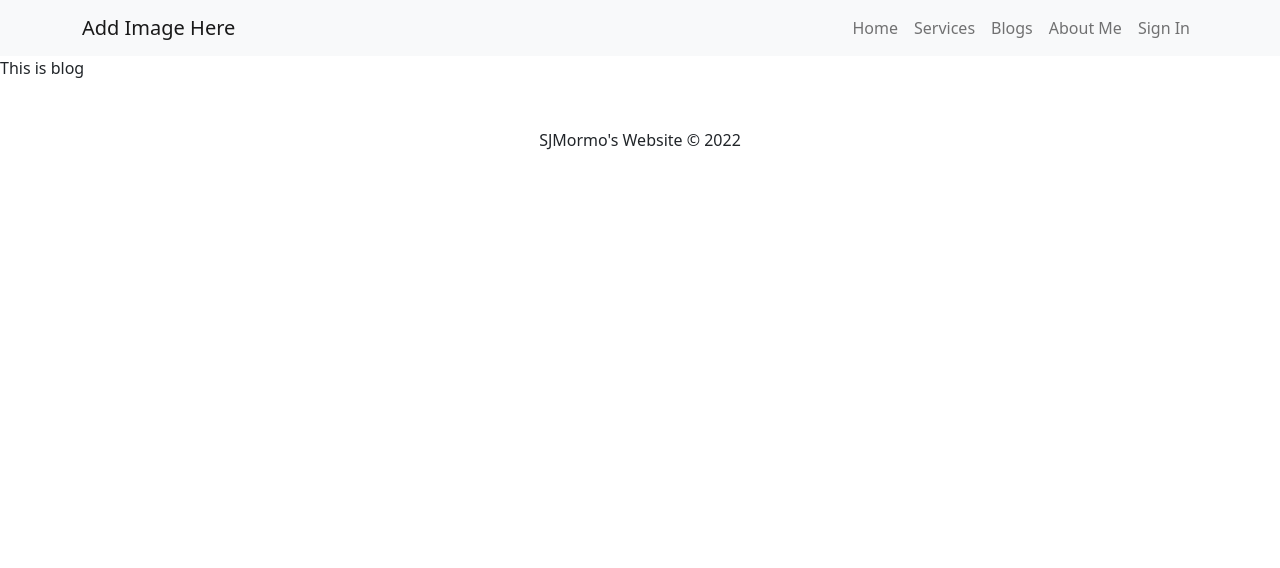
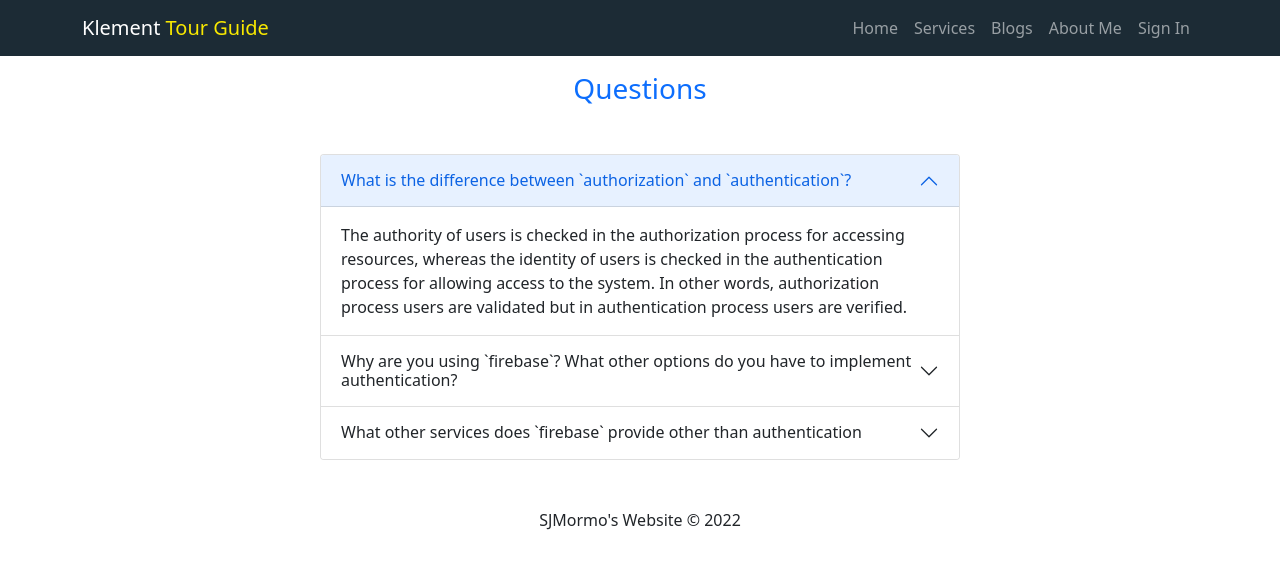
Before and after one commit to SJMormo/klement-tour-guide, a React (Create React App) app: page /blogs in a window 1280 px wide. Shown: the top 568 px of the page. Built offline with nearby package versions, Linux system fonts and the light colour scheme; no server answers.

Commit message:
answer to the questions added

```diff
--- a/src/components/Blogs/Blogs.js
+++ b/src/components/Blogs/Blogs.js
@@ -1,9 +1,43 @@
 import React from 'react';
+import { Accordion } from 'react-bootstrap';
 
 const Blogs = () => {
     return (
         <div>
-            <p>This is blog</p>
+            <h3 className='mt-3 text-center text-primary'>Questions</h3>
+            <Accordion className='w-50 mt-5 mx-auto' defaultActiveKey="0">
+                <Accordion.Item eventKey="0">
+                    <Accordion.Header>What is the difference between `authorization` and `authentication`?</Accordion.Header>
+                    <Accordion.Body>
+                        The authority of users is checked in the authorization process for accessing resources, whereas the identity of users is checked in the authentication process for allowing access to the system.
+                        In other words, authorization process users are validated but in authentication process users are verified.
+                    </Accordion.Body>
+                </Accordion.Item>
+                <Accordion.Item eventKey="1">
+                    <Accordion.Header>Why are you using `firebase`? What other options do you have to implement authentication?</Accordion.Header>
+                    <Accordion.Body>
+                        For the time being, I'm utilizing Firebase for user authentication and website hosting. It enables users to simply integrate email-password authentication as well as authentication via other platforms like Google, Github, and Facebook.
+
+                    </Accordion.Body>
+                </Accordion.Item>
+                <Accordion.Item eventKey="2">
+                    <Accordion.Header>What other services does `firebase` provide other than authentication</Accordion.Header>
+                    <Accordion.Body>
+                        There are many services which Firebase provides other than authentication.
+                        <ul>
+                            <li>Cloud Firestore</li>
+                            <li>Cloud Functions</li>
+                            <li>Hosting</li>
+                            <li>Google Analytics</li>
+                            <li>Cloud Storage</li>
+                            <li>Predictions</li>
+                            <li>Cloud Messaging</li>
+                            <li>Dynamic Links</li>
+                            <li>Remote Config</li>
+                        </ul>
+                    </Accordion.Body>
+                </Accordion.Item>
+            </Accordion>
         </div>
     );
 };
--- /dev/null
+++ b/src/components/Header/Header.css
@@ -0,0 +1,6 @@
+.header {
+    background-color: #1C2B35;
+}
+.nav-brand {
+    color: rgb(248, 232, 1);
+}
--- a/src/components/Header/Header.js
+++ b/src/components/Header/Header.js
@@ -4,6 +4,7 @@ import { Container, Nav, Navbar } from 'react-bootstrap';
 import { useAuthState } from 'react-firebase-hooks/auth';
 import { Link, useNavigate } from 'react-router-dom';
 import auth from '../../firebase.init';
+import './Header.css';
 
 const Header = () => {
     const [user] = useAuthState(auth);
@@ -16,9 +17,9 @@ const Header = () => {
     }
 
     return (
-        <Navbar bg="light" expand="lg">
+        <Navbar className='header' variant="dark" expand="lg">
             <Container>
-                <Navbar.Brand as={Link} to="/">Add Image Here</Navbar.Brand>
+                <Navbar.Brand as={Link} to="/">Klement <span className='nav-brand'>Tour Guide</span></Navbar.Brand>
                 <Navbar.Toggle aria-controls="basic-navbar-nav" />
                 <Navbar.Collapse id="basic-navbar-nav">
                     <Nav className="ms-auto">
--- a/src/components/Home/Home.js
+++ b/src/components/Home/Home.js
@@ -5,7 +5,7 @@ import Services from '../Services/Services';
 const Home = () => {
     return (
         <div>
-            <h3 className='text-center text-primary mt-2 mb-3'>Klement - Bandarban Tour Guide</h3>
+            <h3 className='text-center text-primary mt-3 mb-3'>Your Favorite Bandarban Tour Guide</h3>
             <Banner></Banner>
 
             <h3 className='text-center text-primary mt-5 mb-3'>Services</h3>
```
Also changed, not shown: firebase.json (added), 1 other file (tests, documents, lock files or other folders).
